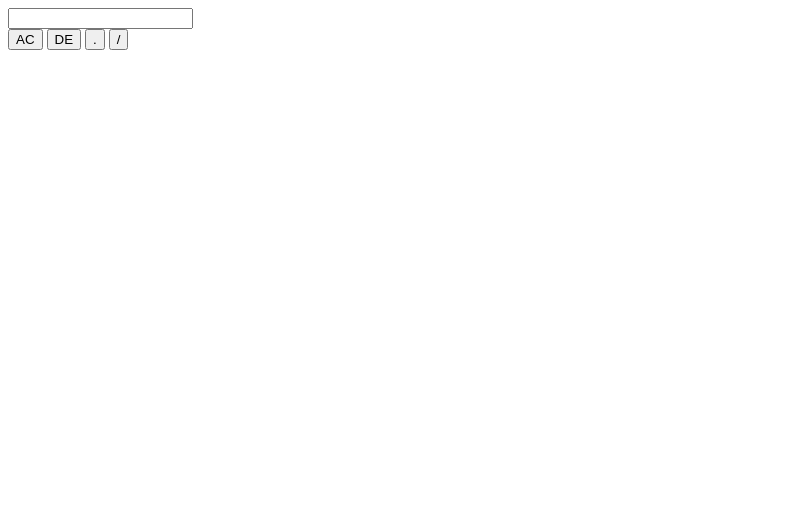
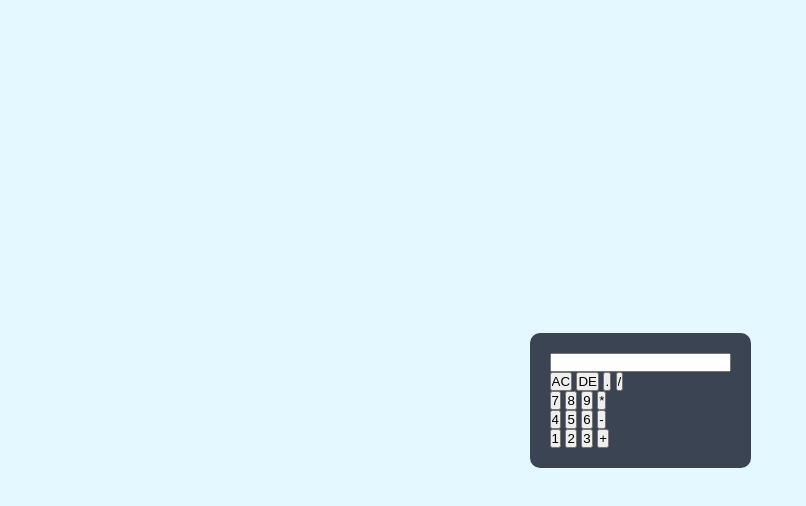
Before and after one commit to soemyattun/tutorial-calculator-html-css-javascript, a plain HTML site: page index.html in a window 1280 px wide. Shown: the whole page, without its empty margins (0-806 px from the left). Drawn offline with Linux system fonts and the light colour scheme.

Commit message:
[Add]index.html input button add

```diff
--- a/index.html
+++ b/index.html
@@ -3,6 +3,7 @@
     <head>
     <meta name="viewport" content="width-width, initial-scale=1.0">
     <title>Calculator using javascript - Easy Tutorials</title>
+    <link rel="stylesheet" href="style.css">
     </head>
 
     <body>
@@ -18,6 +19,24 @@
                         <input type="button" value=".">
                         <input type="button" value="/">
                     </div>
+                    <div>
+                        <input type="button" value="7">
+                        <input type="button" value="8">
+                        <input type="button" value="9">
+                        <input type="button" value="*">
+                    </div>
+                    <div>
+                        <input type="button" value="4">
+                        <input type="button" value="5">
+                        <input type="button" value="6">
+                        <input type="button" value="-">
+                    </div>
+                    <div>
+                        <input type="button" value="1">
+                        <input type="button" value="2">
+                        <input type="button" value="3">
+                        <input type="button" value="+">
+                    </div>
                 </form>
             </div>
         </div>
--- a/style.css
+++ b/style.css
@@ -0,0 +1,19 @@
+*{
+    margin: 0;
+    padding: 0;
+    font-family: Arial, Helvetica, sans-serif;
+    box-sizing: border-box;
+}
+.container{
+    width: 100%;
+    height: 100vh;
+    background: #e3f9ff;
+    display: flex;
+    align-items: center;
+    justify-content: center;
+}
+.calculator{
+    background: #3a4452;
+    padding: 20px;
+    border-radius: 10px;
+}
```
